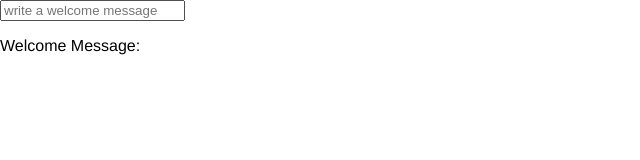
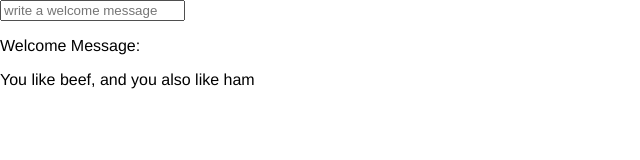
Before and after one commit to TheKerfuffle/angular-intro, a website: page index.html in a window 1280 px wide. Shown: the whole page, without its empty margins (0-640 px from the left). Drawn offline with nearby package versions, Linux system fonts and the light colour scheme.

Commit message:
made a meats array and model and accessed it

```diff
--- a/index.html
+++ b/index.html
@@ -8,8 +8,10 @@
     <link rel="stylesheet" href="/content/css/style.css">
     <script src="/node_modules/angular/angular.min.js"></script>
 </head>
-<body>
+<body ng-init="meats=['beef', 'ham', 'chicken']">
     <input type="text" ng-model="message" placeholder="write a welcome message">
     <p>Welcome Message: {{message}}</p>
+
+    <p>You like {{meats[0]}}, and you also like {{meats[1]}}</p>
 </body>
 </html>
```
Also changed, not shown: README.md.
